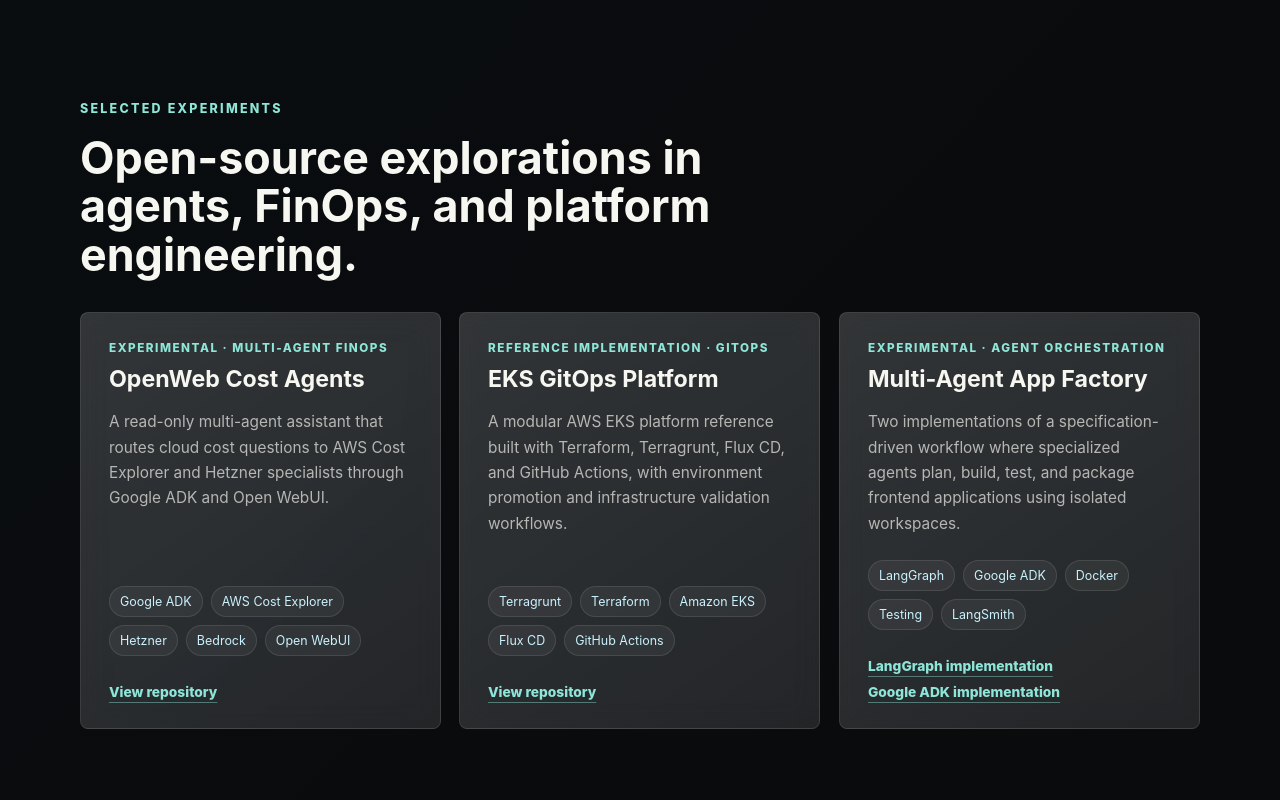
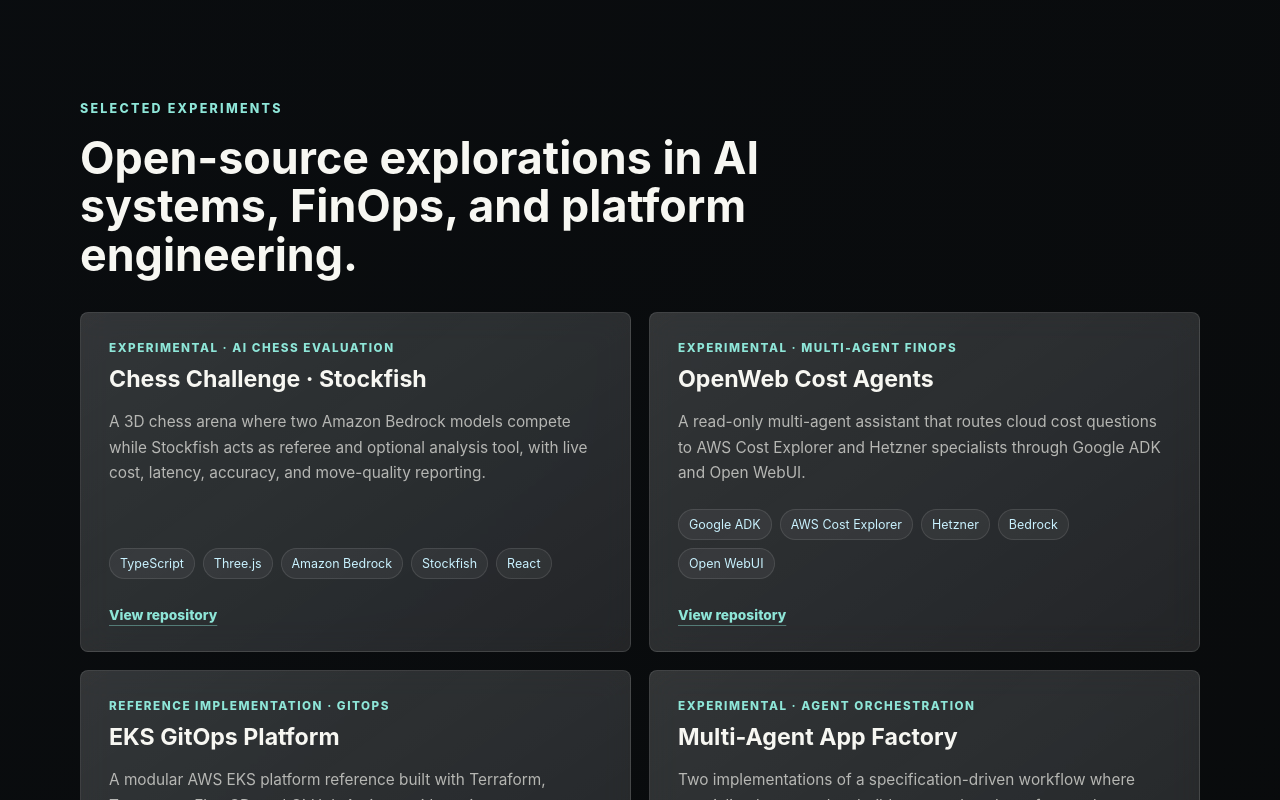
Before and after one commit to RiCMasetti/riccardomasetti, a React (Vite) app: page / in a window 1280 px wide. Shown: the part 4980-5780 px from the top of the page. Built offline with nearby package versions, Linux system fonts and the light colour scheme.

Commit message:
added more sections

```diff
--- a/index.html
+++ b/index.html
@@ -10,7 +10,7 @@
     <meta name="author" content="Riccardo Masetti" />
     <meta
       name="keywords"
-      content="Riccardo Masetti, Cloud Engineer, DevOps Engineer, Kubernetes, GitOps, Flux CD, Terraform, Terragrunt, AWS, Google ADK, LangGraph, multi-agent systems, AI automation, WordPress plugin, Advanced Static Publisher"
+      content="Riccardo Masetti, Cloud Engineer, DevOps Engineer, Kubernetes, GitOps, Flux CD, Terraform, Terragrunt, AWS, Amazon Bedrock, Stockfish, Three.js, Google ADK, LangGraph, multi-agent systems, AI automation, WordPress plugin, Advanced Static Publisher"
     />
     <meta name="robots" content="index, follow" />
     <meta name="theme-color" content="#050607" />
@@ -103,6 +103,18 @@
             "position": 1,
             "item": {
               "@type": "SoftwareSourceCode",
+              "name": "Chess Challenge · Stockfish",
+              "codeRepository": "https://github.com/RiCMasetti/chess-challenge-stockfish",
+              "programmingLanguage": "TypeScript",
+              "license": "https://www.gnu.org/licenses/gpl-3.0.html",
+              "description": "A 3D chess arena where Amazon Bedrock models compete while Stockfish provides optional analysis and evaluates every move."
+            }
+          },
+          {
+            "@type": "ListItem",
+            "position": 2,
+            "item": {
+              "@type": "SoftwareSourceCode",
               "name": "OpenWeb Cost Agents",
               "codeRepository": "https://github.com/RiCMasetti/google-adk-multiagent",
               "programmingLanguage": "Python",
@@ -111,7 +123,7 @@
           },
           {
             "@type": "ListItem",
-            "position": 2,
+            "position": 3,
             "item": {
               "@type": "SoftwareSourceCode",
               "name": "EKS GitOps Platform",
@@ -122,7 +134,7 @@
           },
           {
             "@type": "ListItem",
-            "position": 3,
+            "position": 4,
             "item": {
               "@type": "SoftwareSourceCode",
               "name": "Multi-Agent App Factory (LangGraph)",
@@ -133,7 +145,7 @@
           },
           {
             "@type": "ListItem",
-            "position": 4,
+            "position": 5,
             "item": {
               "@type": "SoftwareSourceCode",
               "name": "Multi-Agent App Factory (Google ADK)",
@@ -208,6 +220,7 @@
           Cloudflare, and Netlify without exposing a live CMS runtime to visitors.
         </p>
         <ul>
+          <li><a href="https://github.com/RiCMasetti/chess-challenge-stockfish">Chess Challenge · Stockfish</a></li>
           <li><a href="https://github.com/RiCMasetti/google-adk-multiagent">OpenWeb Cost Agents</a></li>
           <li><a href="https://github.com/RiCMasetti/terragrunt-eks">EKS GitOps Platform</a></li>
           <li><a href="https://github.com/RiCMasetti/langchain-frontend-app-factory">Multi-Agent App Factory (LangGraph)</a></li>
--- a/src/App.jsx
+++ b/src/App.jsx
@@ -84,6 +84,19 @@
 ];
 
 const experimentProjects = [
+  {
+    status: 'Experimental · AI chess evaluation',
+    title: 'Chess Challenge · Stockfish',
+    description:
+      'A 3D chess arena where two Amazon Bedrock models compete while Stockfish acts as referee and optional analysis tool, with live cost, latency, accuracy, and move-quality reporting.',
+    tags: ['TypeScript', 'Three.js', 'Amazon Bedrock', 'Stockfish', 'React'],
+    links: [
+      {
+        label: 'View repository',
+        href: 'https://github.com/RiCMasetti/chess-challenge-stockfish',
+      },
+    ],
+  },
   {
     status: 'Experimental · Multi-agent FinOps',
     title: 'OpenWeb Cost Agents',
@@ -400,7 +413,7 @@
 
         <div className="experiments-heading reveal">
           <p className="section-kicker">Selected experiments</p>
-          <h3>Open-source explorations in agents, FinOps, and platform engineering.</h3>
+          <h3>Open-source explorations in AI systems, FinOps, and platform engineering.</h3>
         </div>
 
         <div className="experiment-grid">
--- a/src/styles.css
+++ b/src/styles.css
@@ -501,7 +501,7 @@
 
 .experiment-grid {
   display: grid;
-  grid-template-columns: repeat(3, minmax(0, 1fr));
+  grid-template-columns: repeat(2, minmax(0, 1fr));
   gap: 18px;
   margin-top: 32px;
 }
```
Also changed, not shown: public/llms.txt, 1 other file (tests, documents, lock files or other folders).
